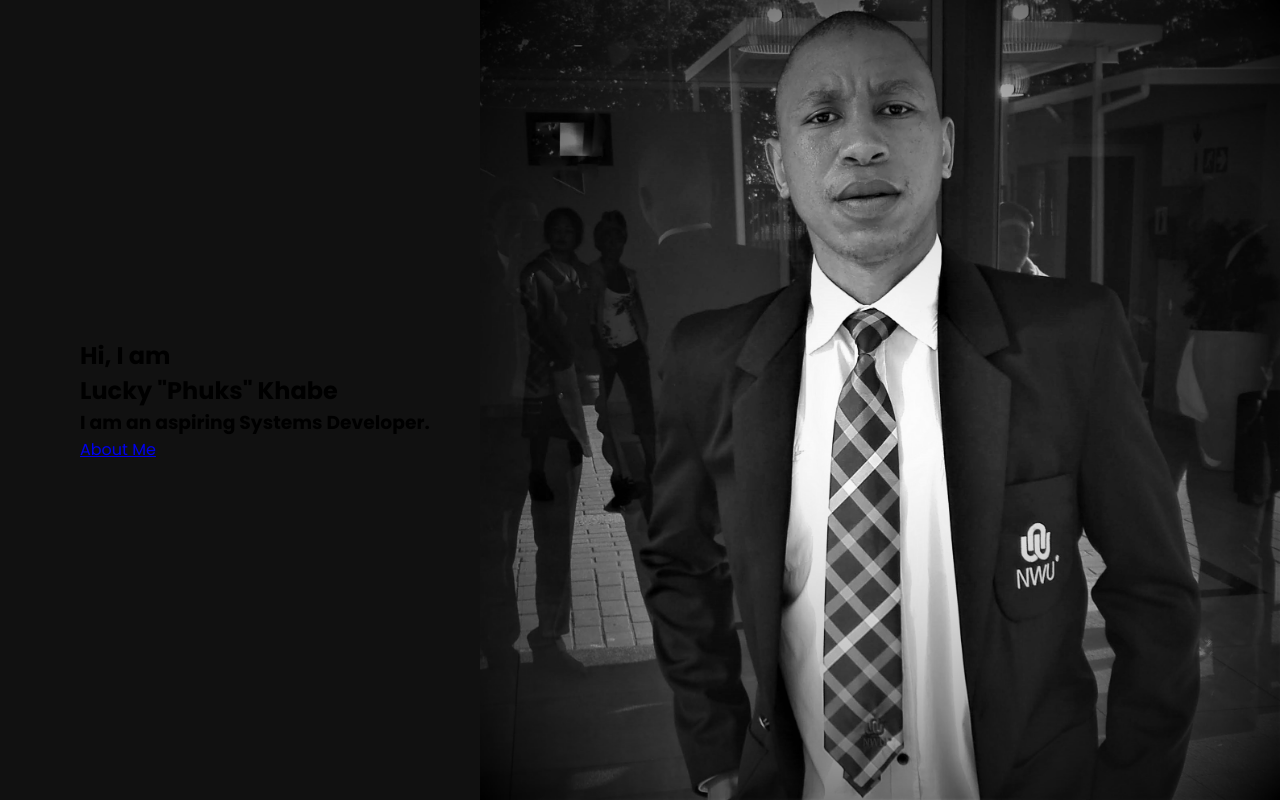
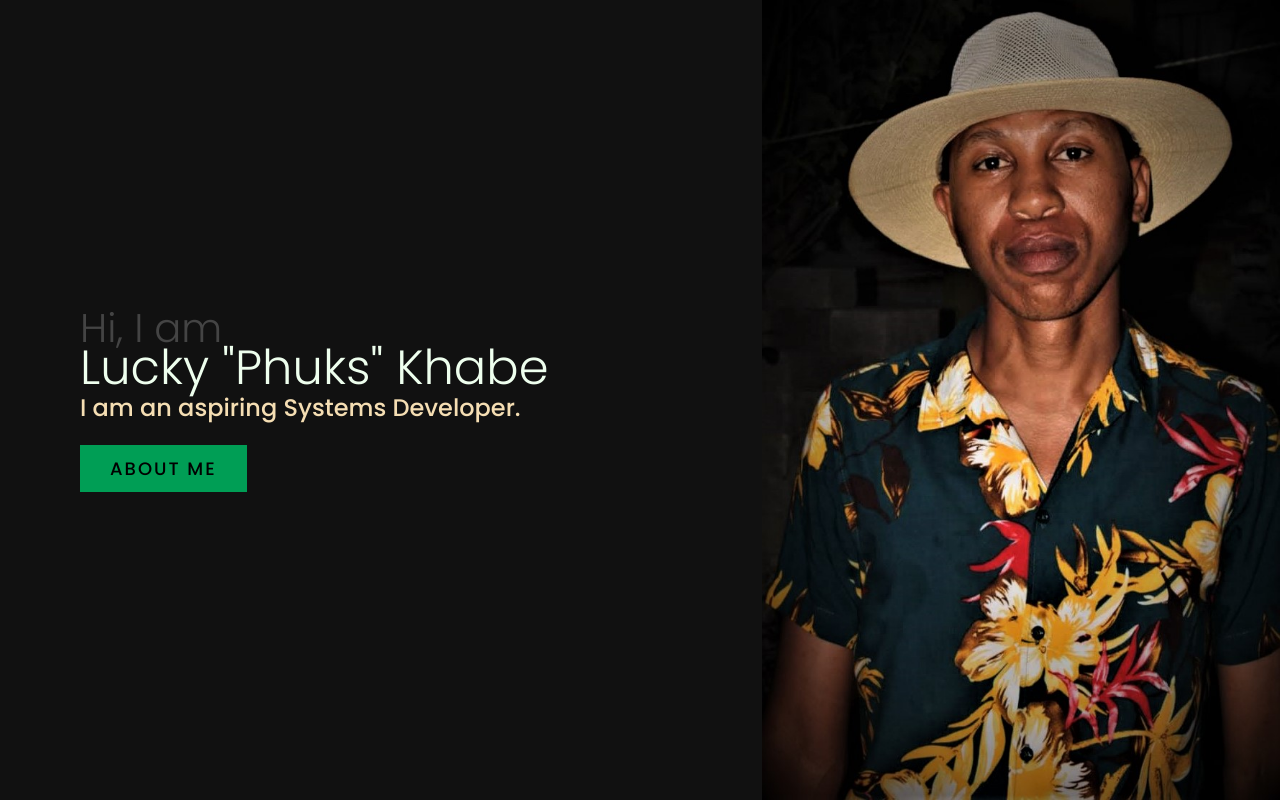
Before and after one commit to Phuks/technical-CV, a plain HTML site: page index.html in a window 1280 px wide. Drawn offline with Linux system fonts and the light colour scheme.

Commit message:
added a button on the banner

```diff
--- a/index.html
+++ b/index.html
@@ -9,7 +9,7 @@
 <body>
     <section class="banner" id="home">
         <div class="textBox">
-            <h2>Hi, I am <br> Lucky "Phuks" Khabe</h2>
+            <h2>Hi, I am <br> <span>Lucky "Phuks" Khabe</span></h2>
             <h3>I am an aspiring Systems Developer.</h3>
             <a href="#about" class="btn">About Me</a>
         </div>
--- a/style.css
+++ b/style.css
@@ -19,10 +19,40 @@ section {
     display: flex;
     justify-content: space-between;
     align-items: center;
-    background-image:url(img/image1.jpg);
+    background-image:url(img/image2.jpg);
     background-color: #111;
     background-repeat: no-repeat;
     background-position:100% center;
     background-size: contain;
 
 }
+
+.banner h2 {
+    font-size: 2.5em;
+    color: #444444;
+    font-weight: 300;
+    line-height: 1em;
+}
+.banner h2 span {
+    font-size: 1.2em;
+    color: #eeffee;
+}
+.banner h3 {
+    color: wheat;
+    font-size: 1.5em;
+    font-weight: 500;
+}
+
+.btn {
+    position: relative;
+    background: #009e55;
+    display: inline-block;
+    color: #000;
+    margin-top: 20px;
+    padding: 10px 30px;
+    text-decoration: none;
+    text-transform: uppercase;
+    letter-spacing: 2px;
+    font-weight: 500;
+    font-size: 18px;
+}
```
